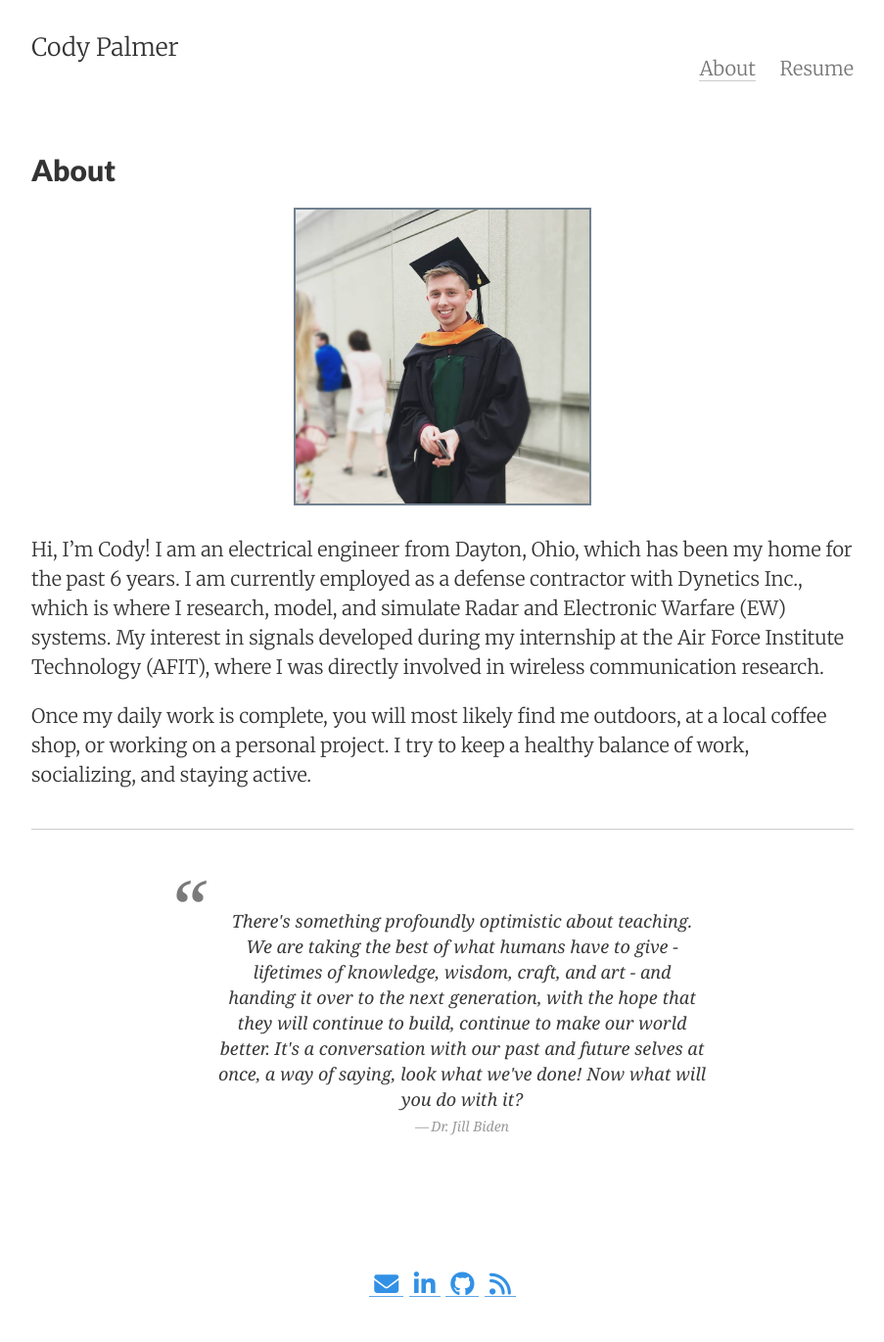
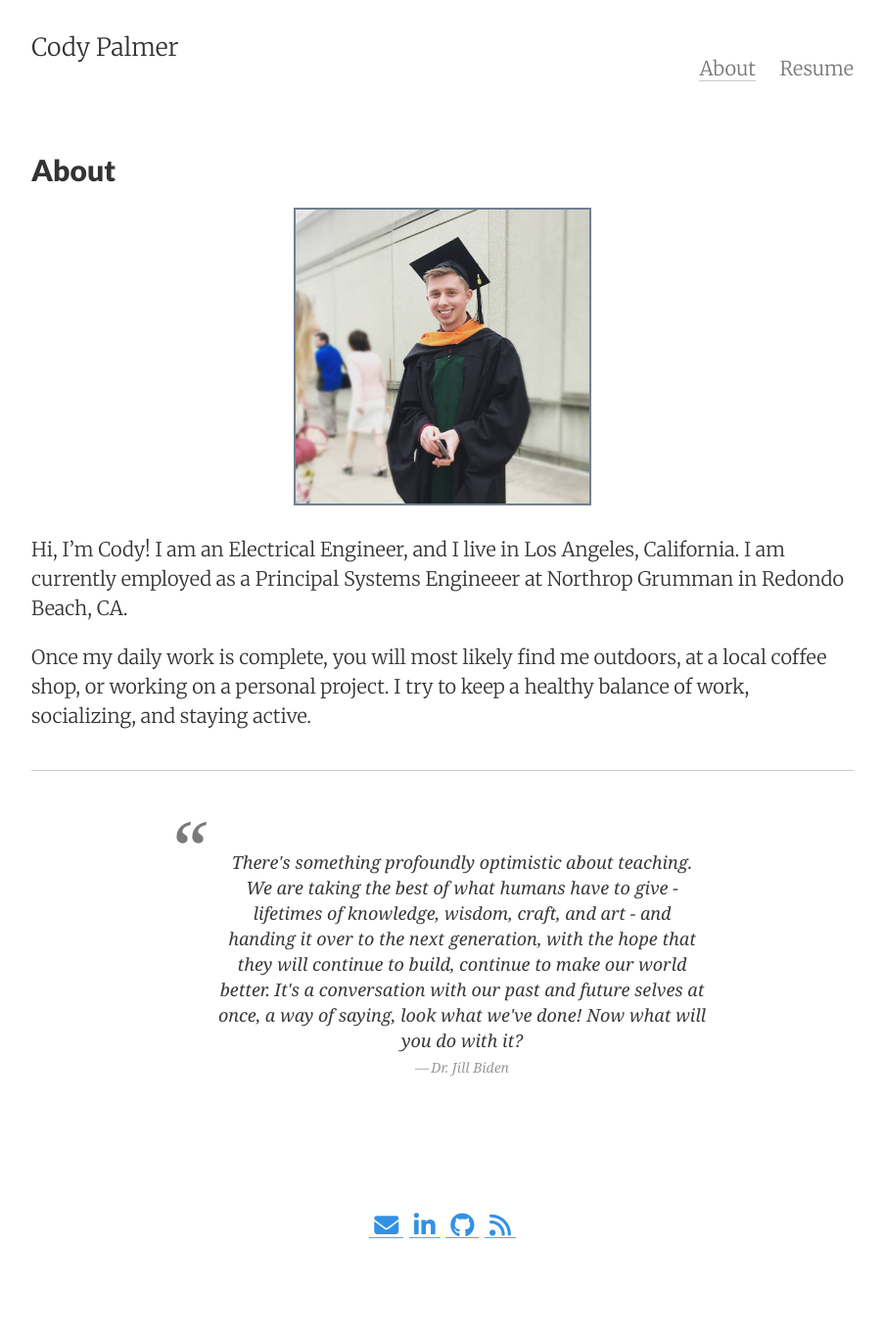
Before and after one commit to palmerco/web_server, a Jekyll site: the page built from about.md, in a window 1280 px wide. Shown: the whole page at 98% size, without its empty margins (188-1091 px from the left). Built offline with Jekyll 4.4.1, drawn with Linux system fonts in a browser that asks for light colours; nearby versions of some CDN libraries; after the commit the page ends 1310 px from its top, so only the background shows below that.

Commit message:
Update about.md

```diff
--- a/about.md
+++ b/about.md
@@ -14,7 +14,8 @@ tags: about
 
 </p>
 <p>
-Hi, I’m Cody! I am an electrical engineer from Dayton, Ohio, which has been my home for the past 6 years. I am currently employed as a defense contractor with Dynetics Inc., which is where I research, model, and simulate Radar and Electronic Warfare (EW) systems. My interest in signals developed during my internship at the Air Force Institute Technology (AFIT), where I was directly involved in wireless communication research.
+Hi, I’m Cody! I am an Electrical Engineer, and I live in Los Angeles, California. I am currently employed as a Principal Systems Engineeer at Northrop Grumman in Redondo Beach, CA.
+
 </p>
 <p>
 Once my daily work is complete, you will most likely find me outdoors, at a local coffee shop, or working on a personal project. I try to keep a healthy balance of work, socializing, and staying active.
```
